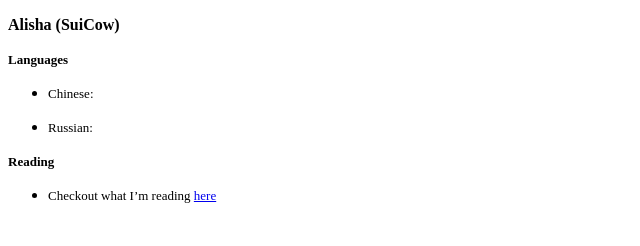
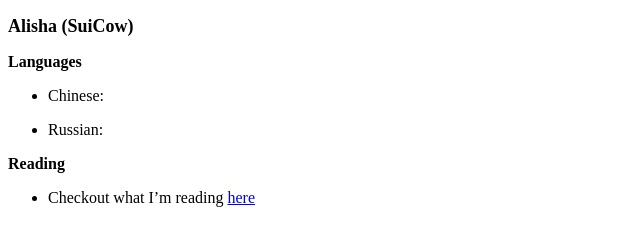
Before and after one commit to SuiCow/SuiCow.github.io, a plain HTML site: page index.html in a window 1280 px wide. Shown: the whole page, without its empty margins (0-640 px from the left). Drawn offline with Linux system fonts and the light colour scheme.

Commit message:
Update index.html

```diff
--- a/index.html
+++ b/index.html
@@ -1,17 +1,17 @@
 <!DOCTYPE HTML>
 <html>
-    <p dir="ltr"><span style="font-size: medium; font-family: 'times new roman', times;"><strong>Alisha (SuiCow)</strong></span></p>
-    <p dir="ltr"><span style="font-family: 'times new roman', times; font-size: small;"><strong>Languages</strong></span></p>
+<p dir="ltr"><span style="font-size: large; font-family: 'times new roman', times;"><strong>Alisha (SuiCow)</strong></span></p>
+<p dir="ltr"><span style="font-family: 'times new roman', times; font-size: medium;"><strong>Languages</strong></span></p>
 <ul>
 <li dir="ltr">
-    <p dir="ltr"><span style="font-family: 'times new roman', times; font-size: small;">Chinese:</span></p>
+<p dir="ltr"><span style="font-family: 'times new roman', times; font-size: medium;">Chinese:</span></p>
 </li>
 <li dir="ltr">
-    <p dir="ltr"><span style="font-family: 'times new roman', times; font-size: small;">Russian:</span></p>
+<p dir="ltr"><span style="font-family: 'times new roman', times; font-size: medium;">Russian:</span></p>
 </li>
 </ul>
-    <p><span style="font-family: 'times new roman', times; font-size: small;"><strong>Reading</strong></span></p>
+<p><span style="font-family: 'times new roman', times; font-size: medium;"><strong>Reading</strong></span></p>
 <ul>
-    <li><span style="font-family: 'times new roman', times; font-size: small;">Checkout what I&rsquo;m reading <a href="https://alishali.notion.site/7fb786a29de74765a4b00ebab589777e?v=e46e2f2f017d47cd90b361a7fdd637f7&amp;pvs=4">here</a></span></li>
+<li><span style="font-family: 'times new roman', times; font-size: medium;">Checkout what I&rsquo;m reading <a href="https://alishali.notion.site/7fb786a29de74765a4b00ebab589777e?v=e46e2f2f017d47cd90b361a7fdd637f7&amp;pvs=4">here</a></span></li>
 </ul>
 </html>
```
Lines whose indentation alone changed are shown as unchanged.
